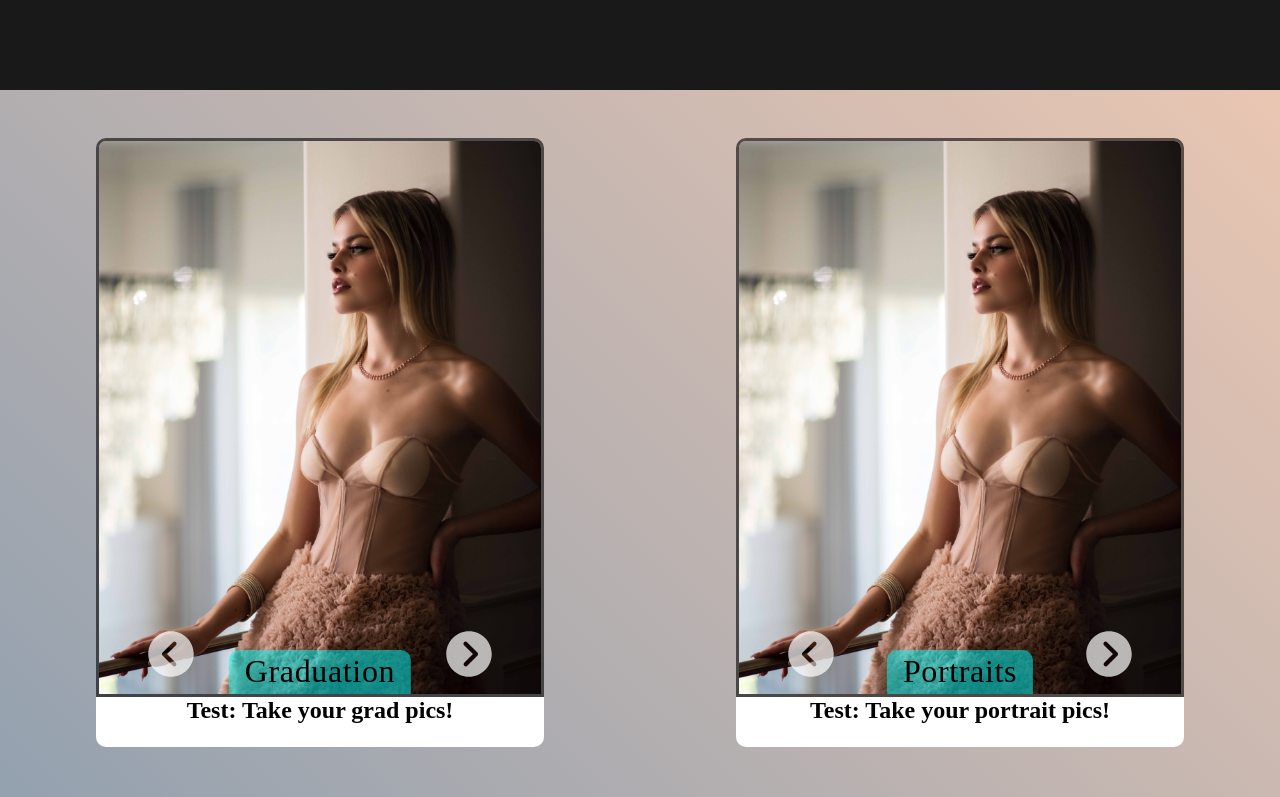
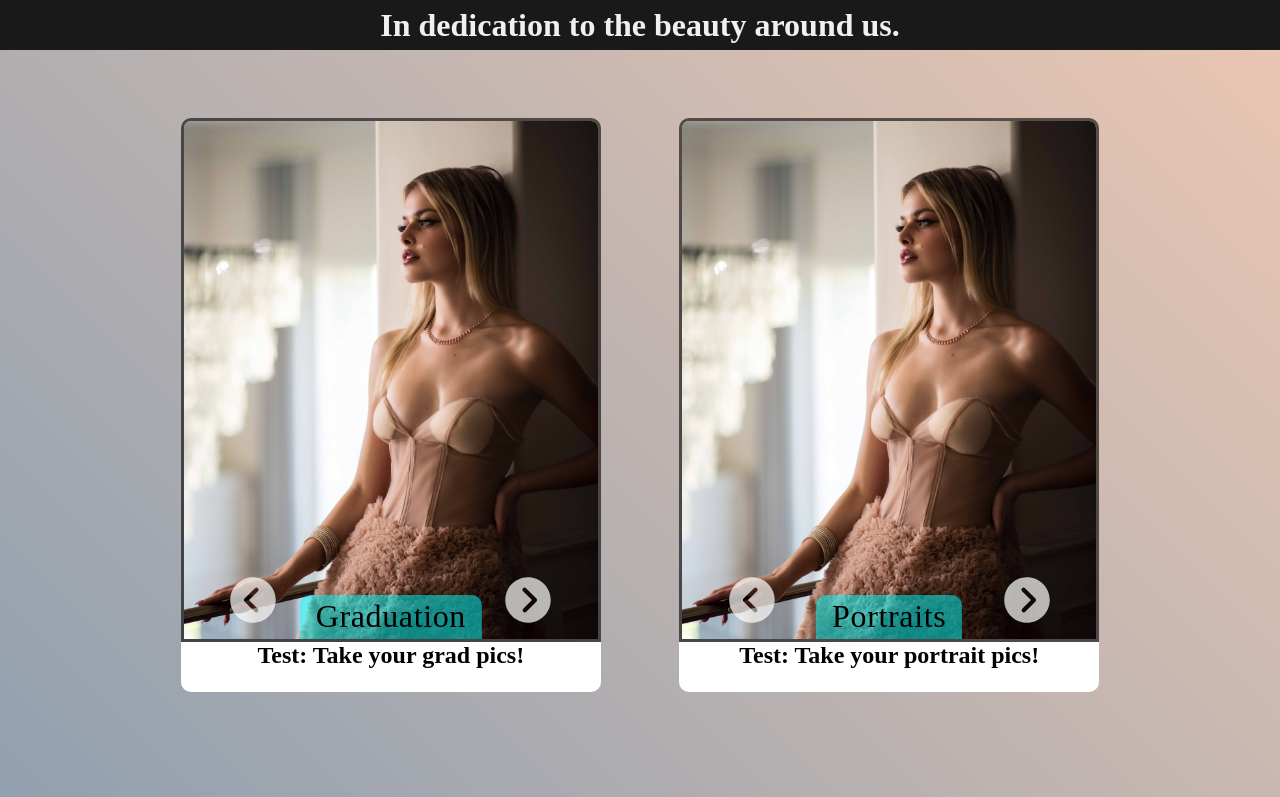
Before and after one commit to Pinoyburn/photo-website, a React (Create React App) app: page / in a window 1280 px wide. Shown: the part 800-1597 px from the top of the page. Built offline with nearby package versions, Linux system fonts and the light colour scheme.

Commit message:
implemented intersection observers

```diff
--- a/src/App.css
+++ b/src/App.css
@@ -3,7 +3,11 @@
 }
 
 .divider {
-  height: 90px;
+  height: 50px;
   width: 100%;
   background-color: rgba(0, 0, 0, 0.9);
+  color: rgba(255, 255, 255, 0.938);
+  display: flex;
+  justify-content: center;
+  align-items: center;
 }
--- a/src/App.js
+++ b/src/App.js
@@ -11,7 +11,10 @@ function App() {
     <>
       <Navbar />
       <LandingPage />
-      <div className="divider" />
+      <div className="divider">
+        <h1>In dedication to the beauty around us.</h1>
+      </div>
+      {/* MAKE THE ABOVE HAVE A TYPEWRITE EFFECT */}
       <SneakPeek />
       <EditSlider />
     </>
--- a/src/components/Carousel/Carousel.css
+++ b/src/components/Carousel/Carousel.css
@@ -1,6 +1,9 @@
 .carousel {
   flex: 1;
   height: 100%;
+  user-select: none;
+  /* background-color: blue; */
+  padding: 20px;
 }
 
 .carousel-text {
@@ -32,7 +35,6 @@
   height: 100%;
   width: 70%;
   text-align: center;
-  margin: 3rem auto 0 auto;
   box-sizing: border-box;
   border-top-left-radius: 10px;
   border-top-right-radius: 10px;
--- a/src/components/Carousel/Carousel.jsx
+++ b/src/components/Carousel/Carousel.jsx
@@ -1,10 +1,10 @@
-import React, { useState } from 'react';
+import React, { useEffect, useState } from 'react';
 import  { SliderImages } from '../../constants/SliderImages';
 import { IoIosArrowDropleftCircle, IoIosArrowDroprightCircle } from 'react-icons/io';
 
 import './Carousel.css';
 
-function Carousel({ category, text }) {
+function Carousel({ category, text, position }) {
     const [current, setCurrent] = useState(0);
     const length = SliderImages.length;
 
@@ -16,6 +16,7 @@ function Carousel({ category, text }) {
         setCurrent(() => (current === 0 ? length - 1 : current - 1));
     }
 
+
   return (
     <div className='carousel'>
             {SliderImages.map((img, index) => {
@@ -23,7 +24,7 @@ function Carousel({ category, text }) {
                     <div className={index === current ? "slide-active" : "slide-inactive" } key={index}>
                         {index === current &&
 
-                        <figure className='image-card' category={category}>
+                        <figure className='image-card' style={ position === 'left' ? {margin: '3rem 1.2rem 0 auto'} : {margin: '3rem auto 0 1.2rem'} } category={category}>
                             <img src={img} alt="grad/portrait images" />
                             <IoIosArrowDropleftCircle onClick={prevSlide} className='left-arrow' />
                             <IoIosArrowDroprightCircle onClick={nextSlide} className='right-arrow' />
@@ -33,7 +34,7 @@ function Carousel({ category, text }) {
                     </div>
                 )
             })}
-            <div className='carousel-text'>
+            <div className='carousel-text' style={ position === 'left' ? {margin: '0 1.2rem 0 auto'} : {margin: '0 auto 0 1.2rem'} }>
                 <h2>{text}</h2>
             </div>
     </div>
--- a/src/components/EditSlider/EditSlider.css
+++ b/src/components/EditSlider/EditSlider.css
@@ -1,12 +1,24 @@
-.container {
+.edit-slider-section-container {
+  display: flex;
+
+  background-color: blue;
+}
+
+.edit-slider-text {
+  background-color: green;
+  width: 60%;
+}
+
+.edit-slider-container {
   height: 75vh;
   display: flex;
   position: relative;
   user-select: none;
-  margin: 0 auto;
+  margin: 3rem auto;
+  background-color: red;
 }
 
-.container img {
+.edit-slider-container img {
   height: 75vh;
 }
 
--- a/src/components/EditSlider/EditSlider.jsx
+++ b/src/components/EditSlider/EditSlider.jsx
@@ -1,6 +1,6 @@
 import React, { useState } from 'react'
 
-import images from '../../constants/images';
+import { SliderImages } from '../../constants/SliderImages';
 
 import './EditSlider.css';
 
@@ -16,15 +16,20 @@ function EditSlider() {
   }
 
   return (
-    <div className='container' style={{ width: `${edge}px` }} onMouseDown={() => setDragging(true)} onMouseUp={() => setDragging(false)} onMouseLeave={() => setDragging(false)} onMouseMove={handleMouseDown}>
+    <section className='edit-slider-section-container'>
+      <div className='edit-slider-container' style={{ width: `${edge}px` }} onMouseDown={() => setDragging(true)} onMouseUp={() => setDragging(false)} onMouseLeave={() => setDragging(false)} onMouseMove={handleMouseDown}>
           <div className='bottom-image'>
-            <img src={images.laJollaNight} />
+              <img src={SliderImages[0]} />
           </div>
           <div className='edit-slider-divider' style={ offsetX < edge ? { transform: `translate(${offsetX}px, 0)` } : { transform: `translate(${edge - 10}px, 0)` }} />
           <div className='top-image' style={{ clipPath: `polygon(${offsetX + 2}px 0, 100% 0, 100% 100%, ${offsetX + 2}px 100%)` }} >
-            <img onLoad={() => setEdge(document.querySelector('.top-image').clientWidth)}  src={images.pinkSunset} />
+              <img onLoad={() => setEdge(document.querySelector('.top-image').clientWidth)}  src={SliderImages[1]} />
           </div>
       </div>
+      <div className='edit-slider-text'>
+
+      </div>
+    </section>
   )
 }
 
--- a/src/components/SneakPeek/SneakPeek.css
+++ b/src/components/SneakPeek/SneakPeek.css
@@ -1,5 +1,16 @@
 .sneak-peek {
-  height: 100vh;
+  height: 800px;
   display: flex;
   background: linear-gradient(45deg, #8f9faf, #e9c6b2);
 }
+
+.carousel-fade {
+  opacity: 0;
+  transform: translateY(8%);
+}
+
+.carousel-appear {
+  transform: translateY(0px);
+  transition: transform 500ms ease-out, opacity 700ms ease-out;
+  opacity: 1;
+}
--- a/src/components/SneakPeek/SneakPeek.jsx
+++ b/src/components/SneakPeek/SneakPeek.jsx
@@ -1,13 +1,49 @@
-import React from 'react';
+import React, { useEffect } from 'react';
 import Carousel from '../Carousel/Carousel';
 
 import './SneakPeek.css';
 
+const carouselOptions = {
+  root: null,
+  threshold: 0.3,
+  rootMargin: "0px 0px -80px 0px"
+};
+const carouselObserver = new IntersectionObserver(function(entries, carouselObserver) {
+  entries.forEach(entry => {
+    if (!entry.isIntersecting) {
+      console.log('test');
+      return;
+    } else {
+      entry.target.classList.add("carousel-appear");
+      console.log(entry);
+      carouselObserver.unobserve(entry.target);
+    }
+  })
+}, carouselOptions);
+
 function SneakPeek() {
+
+useEffect(() => {
+  const carouselFaders = document.querySelectorAll(".carousel-fade");
+  console.log(carouselFaders);
+  carouselFaders.forEach(fader => {
+    carouselObserver.observe(fader);
+  })
+
+  return () => {
+    carouselObserver.disconnect();
+  }
+},[]);
+
   return (
     <section className='sneak-peek'>
-        <Carousel text='Test: Take your grad pics!' category='Graduation' />
-        <Carousel text='Test: Take your portrait pics!' category='Portraits' />
+      <div className='carousel-fade' >
+        <Carousel text='Test: Take your grad pics!' position='left' category='Graduation' />
+      </div>
+      <div className='carousel-fade'>
+        <Carousel text='Test: Take your portrait pics!' position='right' category='Portraits' />
+      </div>
+
     </section>
   )
 }
```
Lines whose indentation alone changed are shown as unchanged.
